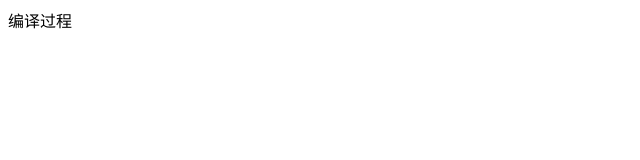
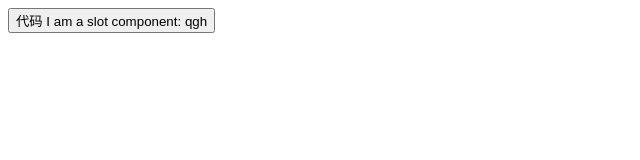
Before and after one commit to promise96319/Vue2-source-code-study, a plain HTML site: page examples/index.html in a window 1280 px wide. Shown: the whole page, without its empty margins (0-640 px from the left). Drawn offline with nearby package versions, Linux system fonts and the light colour scheme.

Commit message:
编译-parse

```diff
--- a/examples/index.html
+++ b/examples/index.html
@@ -5,15 +5,18 @@
 
 <body>
   <div id="app"></div>
-  <script>
+  <!-- <script>
     new Vue({
       el: '#app',
-      template: `<div>
-        编译过程{{ isEasy }}
-      </div>`
+      data() {
+        return {
+          isShow: true
+        }
+      },
+      template: `<div v-if="isShow" class="header">编译过程</div>`
     })
 
-  </script>
+  </script> -->
 
   <!-- <script>
     Vue.component('button-counter', {
@@ -131,9 +134,9 @@
 
   </script> -->
 
-  <!-- <script>
+  <script>
     Vue.component('button-counter', {
-      template: '<button>slots 代码<slot></slot></button>',
+      template: `<button>代码<slot name="header" :user="{name: 'qgh'}"></slot></button>`,
       data() {
         return {
           msg: '22;'
@@ -152,7 +155,10 @@
       },
       template: `
         <button-counter>
-          I am a slot component
+          <template v-slot:header="scope">
+          I am a slot component: {{ scope.user.name }}
+
+            </template>
         </button-counter>`,
       updated() {
         console.log('22 ==> ', 22);
@@ -162,7 +168,7 @@
       }
     })
 
-  </script> -->
+  </script>
 
   <!-- 测试编译流程 -->
   <!-- <script>
--- a/src/compiler/optimizer.js
+++ b/src/compiler/optimizer.js
@@ -76,7 +76,7 @@ function markStaticRoots (node: ASTNode, isInFor: boolean) {
     // For a node to qualify as a static root, it should have children that
     // are not just static text. Otherwise the cost of hoisting out will
     // outweigh the benefits and it's better off to just always render it fresh.
-    // * 如果是 static 且不是文本节点 =》 staticRoot true
+    // * 如果是 static 且存在children 且不仅是文本节点 =》 staticRoot true
     if (node.static && node.children.length && !(
       node.children.length === 1 &&
       node.children[0].type === 3
--- a/src/core/instance/render-helpers/index.js
+++ b/src/core/instance/render-helpers/index.js
@@ -13,9 +13,13 @@ import { resolveScopedSlots } from './resolve-scoped-slots'
 import { bindDynamicKeys, prependModifier } from './bind-dynamic-keys'
 
 export function installRenderHelpers (target: any) {
+  // 标记once
   target._o = markOnce
+  // 转换成数组
   target._n = toNumber
+  // 转换成字符串
   target._s = toString
+  // 渲染列表
   target._l = renderList
   target._t = renderSlot
   target._q = looseEqual
```
Also changed, not shown: src/compiler/parser/html-parser.js (+7 -2 lines), src/compiler/parser/index.js (+8 -1 lines).
